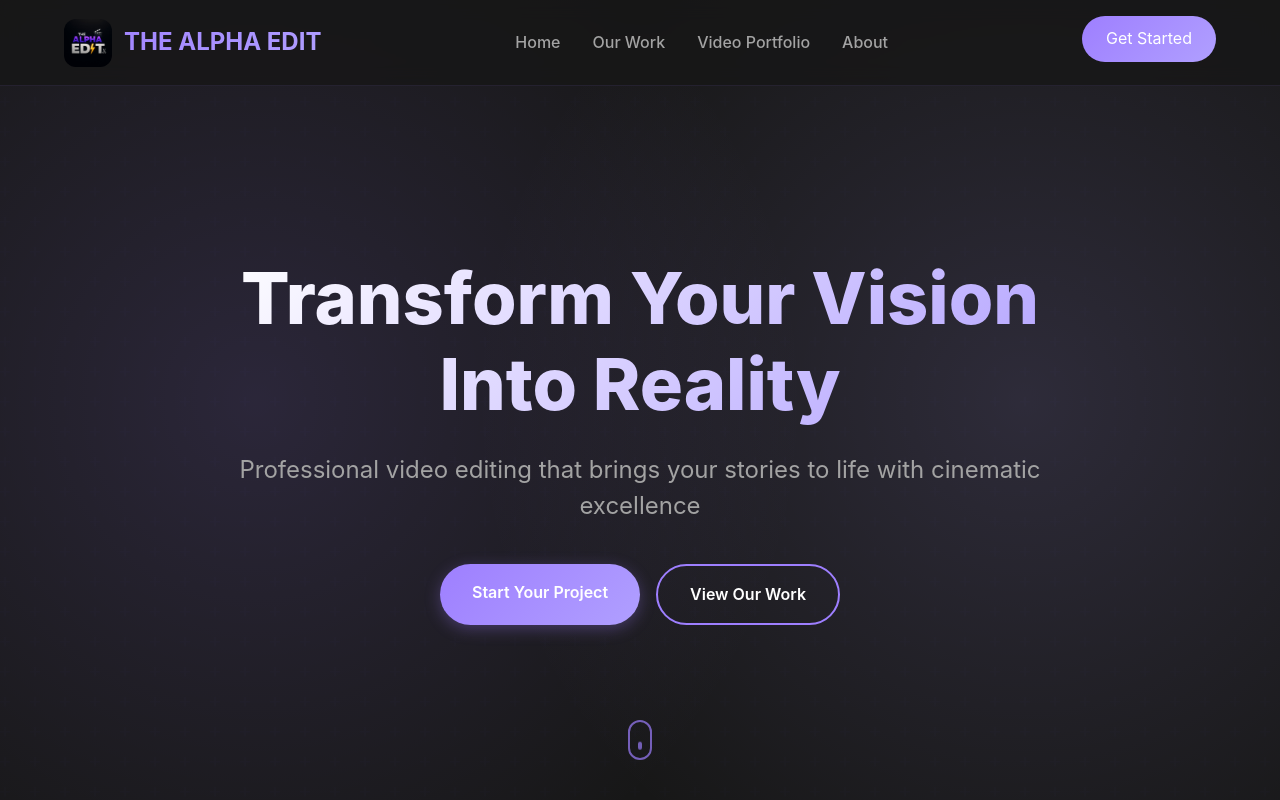
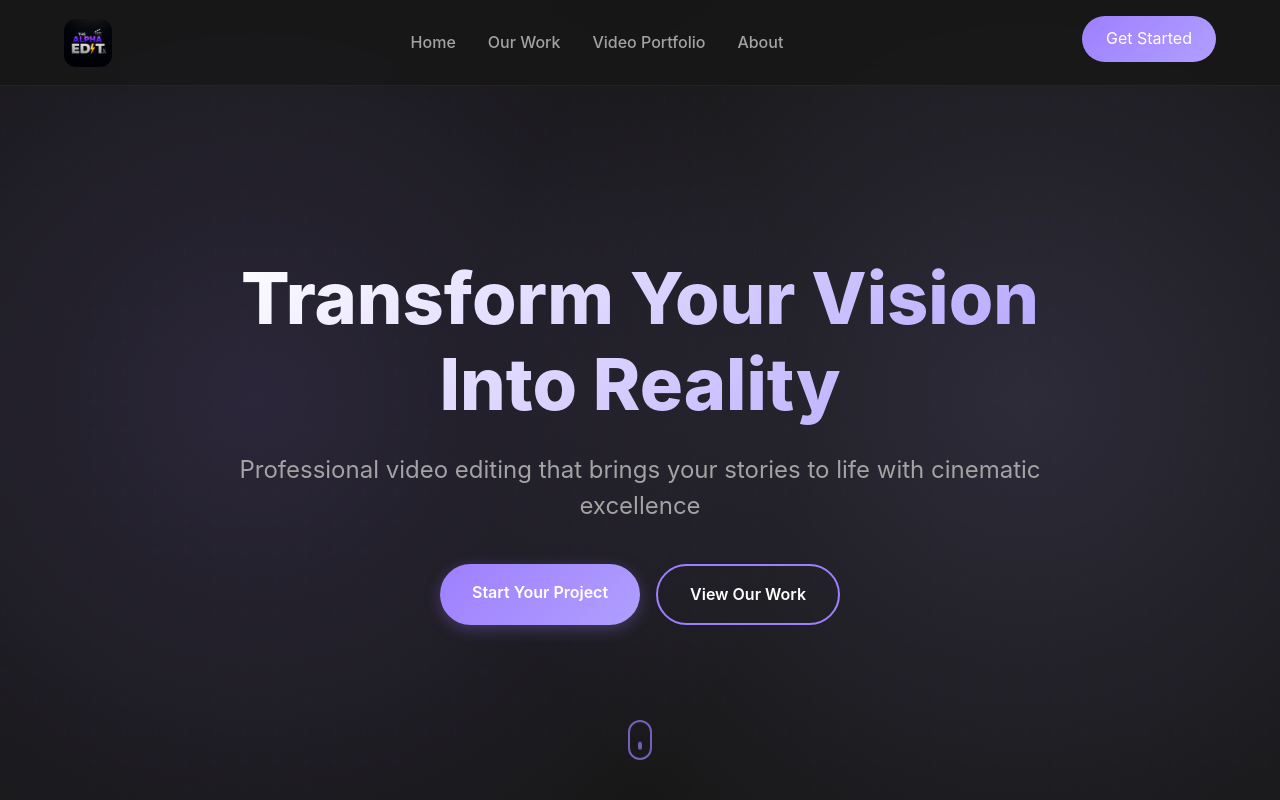
Before and after one commit to yadav1516/thealphaedit, a website built with Vite: page index.html in a window 1280 px wide. Shown: the top 800 px of the page. Built offline with nearby package versions, Linux system fonts and the light colour scheme.

Commit message:
Update index.html

```diff
--- a/index.html
+++ b/index.html
@@ -20,7 +20,7 @@
 
     <a href="#home" class="logo">
       <img src="alpha logo.jpg" alt="The Alpha Edit Logo" />
-      <span>THE ALPHA EDIT</span>
+      <!-- <span>THE ALPHA EDIT</span> -->
     </a>
 
     <ul class="nav-links" id="navLinks">
```
